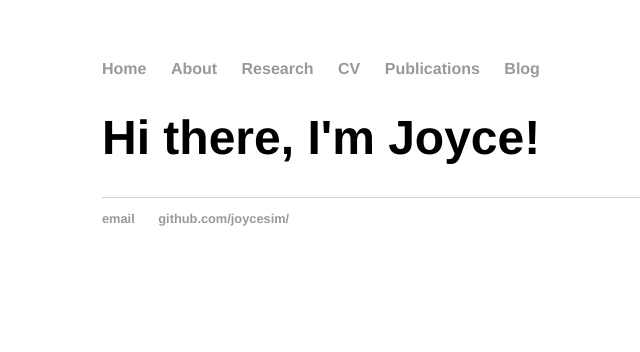
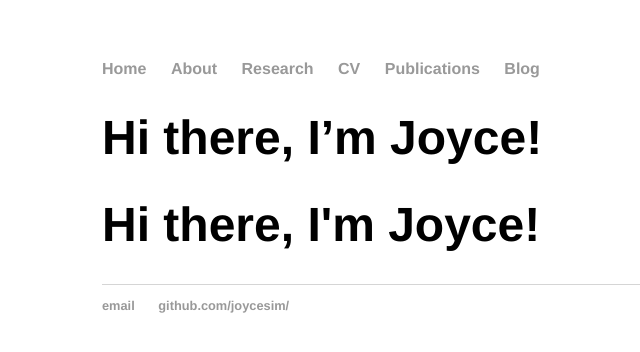
Before and after one commit to joycesim/joycesim.github.io, a Jekyll site: the page built from index.md, in a window 1280 px wide. Shown: the top 352 px of the page, without its empty margins (90-730 px from the left). Built offline with Jekyll 4.4.1, drawn with Linux system fonts in a browser that asks for light colours.

Commit message:
Update index.md

```diff
--- a/index.md
+++ b/index.md
@@ -2,7 +2,7 @@
 layout: default
 title: Shi Joyce Sim, Geodynamicist
 ---
-
+# Hi there, I'm Joyce!
 <div class="blurb">
 	<h1>Hi there, I'm Joyce!</h1>
 </div><!-- /.blurb -->
```
